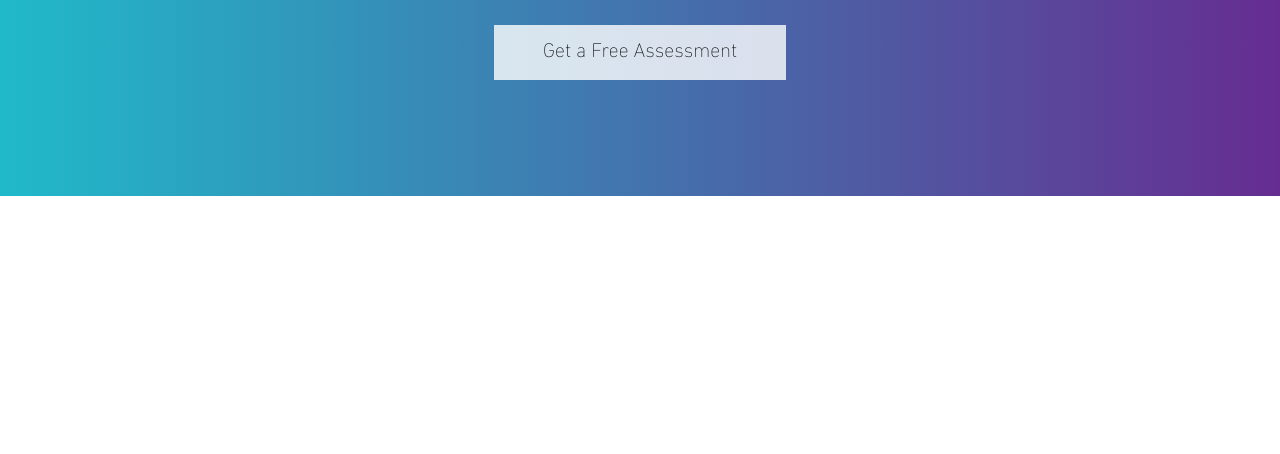
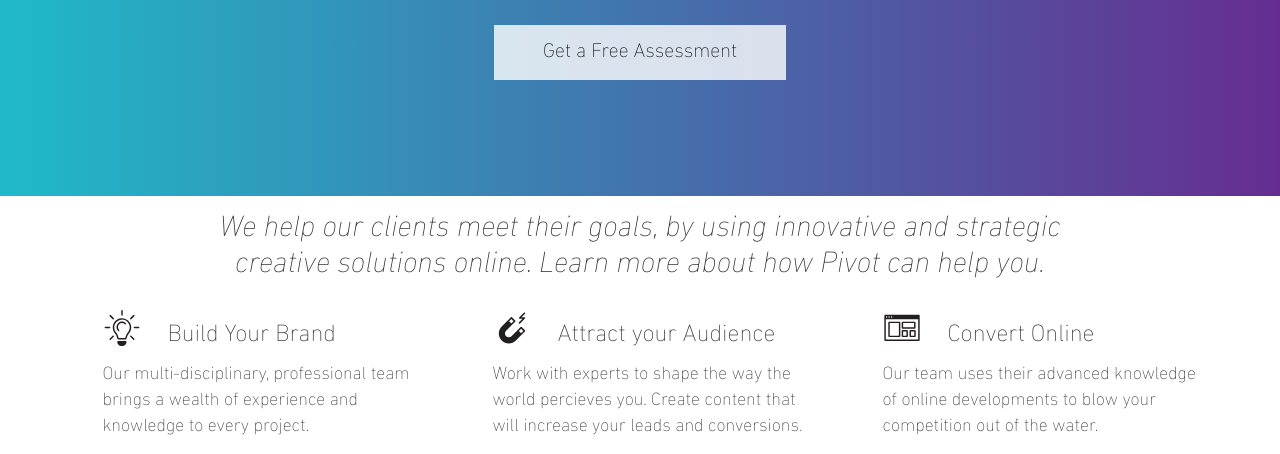
Before and after one commit to letspivot/letspivot.github.io, a plain HTML site: page index.html in a window 1280 px wide. Shown: the part 468-922 px from the top of the page. Before the commit the page ends 800 px from the top, so only its background shows below. Drawn offline with nearby package versions, Linux system fonts and the light colour scheme.

Commit message:
Add in the about area.

```diff
--- /dev/null
+++ b/css/about.css
@@ -0,0 +1,47 @@
+@import url("include.css");
+
+.mission-statement {
+  font-family: DINNextLTPro-UltraLightIt;
+  margin-bottom: 15px;
+  font-size: 18px;
+  line-height: 27px;
+  margin-top: 15px;
+}
+
+.info-point {
+  font-size: 18px;
+  margin-bottom: 5px;
+}
+
+.info-point-img {
+  width: 40px;
+}
+
+.info-point-title {
+  font-size: 18px;
+  margin-top: 10px;
+}
+
+@media (min-width: 768px) {
+  .mission-statement {
+    width: 580px;
+    margin: 0 auto;
+    margin-top: 15px;
+    margin-bottom: 25px;
+    text-align: center;
+    font-size: 20px;
+  }
+}
+
+@media (min-width: 992px) {
+  .mission-statement {
+    width: 914px;
+    font-size: 30px;
+    line-height: 36px;
+  }
+
+  .info-point-title {
+    font-size: 24px;
+    margin-top: 10px;
+  }
+}
--- a/css/include.css
+++ b/css/include.css
@@ -7,3 +7,15 @@
 	font-family: DINNextLTPro-UltraLight;
 	src: url(../fonts/DINNextLTPro-UltraLight.otf);
 }
+
+@media (max-width: 767px) {
+  .tablet-up {
+    display: none !important;
+  }
+}
+
+@media (min-width: 768px) {
+  .tablet-up {
+    display: block !important;
+  }
+}
--- a/index.html
+++ b/index.html
@@ -21,6 +21,7 @@
     <link href="css/hero.css" rel="stylesheet">
     <link href="css/navbar.css" rel="stylesheet">
     <link href="css/main.css" rel="stylesheet">
+    <link href="css/about.css" rel="stylesheet">
   </head>
   <body>
     <nav class="navbar navbar-default navbar-fixed-top">
@@ -54,7 +55,109 @@
           target. create. <br> track. convert.
       </h1>
       <p class="hero-supporting-text">We're here to help your business grow</p>
-      <center><button type="button" class="cta-button">Get a Free Assessment</button></center>
+      <center><button type="button" class="cta-button" data-toggle="modal" data-target="#ctaModal">Get a Free Assessment</button></center>
+    </div>
+
+    <div class="container">
+      <p class="mission-statement">We help our clients meet their goals, by using innovative and strategic creative solutions online. Learn more about how Pivot can help you.</p>
+
+      <div class="row">
+        <div class="col-md-4">
+          <div class="info-point">
+            <div class="row">
+              <div class="col-xs-1"></div>
+              <div class="col-xs-2">
+                <img class="info-point-img" src="img/ServiceIcon_Creative.svg">
+              </div>
+              <div class="col-xs-8">
+                <p class="info-point-title">Build Your Brand</p>
+              </div>
+            </div>
+            <div class="row">
+              <div class="col-xs-1"></div>
+              <div class="col-xs-11">
+                <p class="tablet-up">Our multi-disciplinary, professional team brings a wealth of experience and knowledge to  every project.</p>
+              </div>
+            </div>
+          </div>
+        </div>
+        <div class="col-md-4">
+
+          <div class="info-point">
+            <div class="row">
+              <div class="col-xs-1"></div>
+              <div class="col-xs-2">
+                <img class="info-point-img" src="img/ServiceIcon_Attract.svg">
+              </div>
+              <div class="col-xs-8">
+                <p class="info-point-title">Attract your Audience</p>
+              </div>
+            </div>
+
+            <div class="row">
+              <div class="col-xs-1"></div>
+              <div class="col-xs-11">
+                <p class="tablet-up">Work with experts to shape the way the world percieves you. Create content  that will increase your leads and conversions.</p>
+              </div>
+            </div>
+          </div>
+        </div>
+        <div class="col-md-4">
+
+          <div class="info-point">
+            <div class="row">
+              <div class="col-xs-1"></div>
+              <div class="col-xs-2">
+                <img class="info-point-img" src="img/ServiceIcon_Online.svg">
+              </div>
+              <div class="col-xs-8">
+                <p class="info-point-title">Convert Online</p>
+
+              </div>
+            </div>
+            <div class="row">
+              <div class="col-xs-1"></div>
+              <div class="col-xs-11">
+                <p class="tablet-up">Our team uses their advanced knowledge of online developments to blow your competition out of the water.</p>
+              </div>
+            </div>
+
+          </div>
+
+        </div>
+      </div>
+    </div>
+
+
+
+
+
+
+
+
+
+
+
+
+
+
+    <!-- Modal -->
+    <div class="modal fade" id="ctaModal" tabindex="-1" role="dialog" aria-labelledby="myModalLabel">
+      <div class="modal-dialog" role="document">
+        <div class="modal-content">
+          <div class="modal-header">
+            <button type="button" class="close" data-dismiss="modal" aria-label="Close"><span aria-hidden="true">&times;</span></button>
+            <h4 class="modal-title" id="myModalLabel">Modal title</h4>
+          </div>
+          <div class="modal-body">
+            Contact
+          </div>
+          <div class="modal-footer">
+            <button type="button" class="btn btn-default" data-dismiss="modal">Close</button>
+            <button type="button" class="btn btn-primary">Save changes</button>
+          </div>
+        </div>
+      </div>
     </div>
 
     <!-- jQuery (necessary for Bootstrap's JavaScript plugins) -->
```
Also changed, not shown: img/ServiceIcon_Attract.svg (added), img/ServiceIcon_Creative.svg (added), img/ServiceIcon_Online.svg (added).
